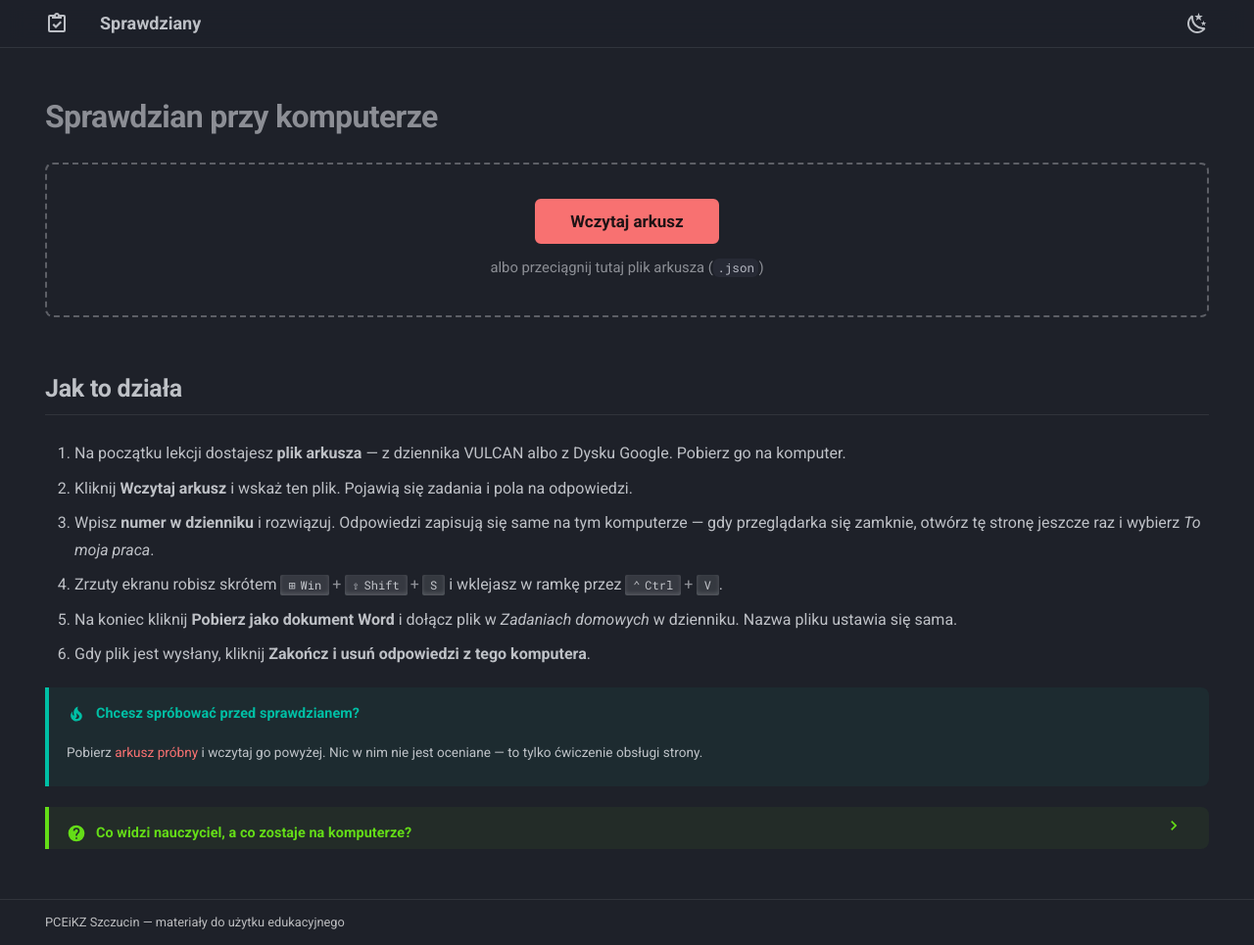
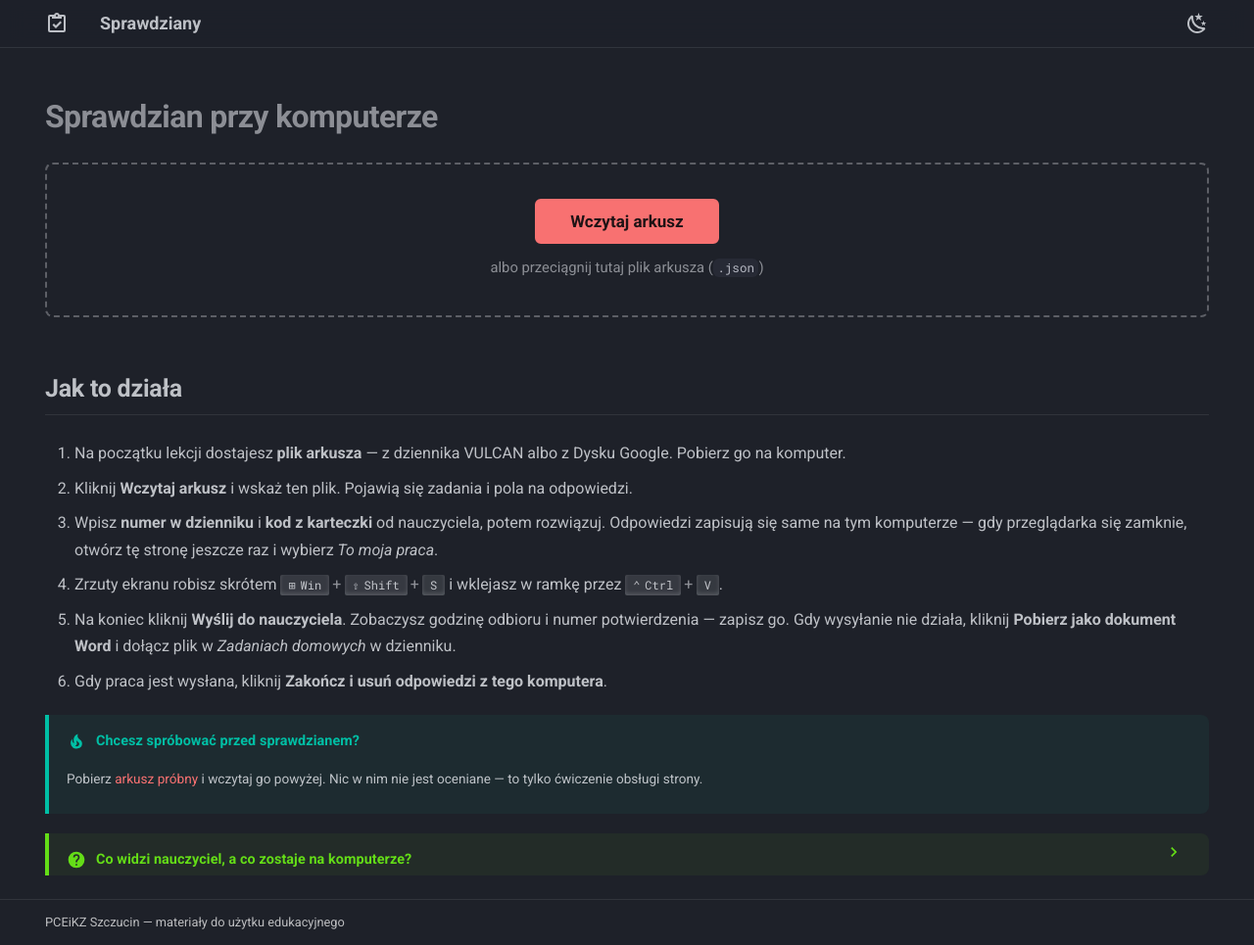
Before and after one commit to JosiMate/sprawdziany, an MkDocs documentation site: the page built from docs/index.md, in a window 1280 px wide and 965 px high. Shown: the whole window at 98% size. Built offline with MkDocs 1.6.1 and Material for MkDocs 9.7.7, drawn with Linux system fonts in a browser that asks for light colours; some of the changed lines change nothing that is shown.

Commit message:
add button wyslij

```diff
--- a/docs/assets/js/sprawdzian.js
+++ b/docs/assets/js/sprawdzian.js
@@ -358,8 +358,9 @@
     const a = rekord.arkusz, odp = rekord.odpowiedzi || {};
     const nr = maWartosc(odp._nr) ? `numer w dzienniku <strong>${esc(odp._nr)}</strong>` : "bez wpisanego numeru";
     const zrobione = wszystkichPolecen(a) - bezOdpowiedzi(a, odp).length;
-    const pobrana = rekord.pobrano
-      ? `<p><strong>Dokument Word z tej pracy został już pobrany ${esc(kiedy(rekord.pobrano))}.</strong></p>` : "";
+    const pobrana = (rekord.wyslano
+      ? `<p><strong>Ta praca została już wysłana do nauczyciela ${esc(rekord.wyslano.odebrano || "")}.</strong></p>` : "") +
+      (rekord.pobrano ? `<p><strong>Dokument Word z tej pracy został już pobrany ${esc(kiedy(rekord.pobrano))}.</strong></p>` : "");
     host.innerHTML = `<div class="admonition warning sp-cudza">
       <p class="admonition-title">Na tym komputerze jest rozpoczęta praca</p>
       <p><strong>${esc(a.tytul)}</strong>${a.grupa ? ` · grupa ${esc(a.grupa)}` : ""} · ${nr} ·
@@ -368,8 +369,8 @@
       <p>Jeżeli to <strong>twoja</strong> praca — na przykład przeglądarka się zamknęła — wróć do niej.
         Jeżeli nie — zacznij od nowa. Tamte odpowiedzi zostaną wtedy usunięte z tego komputera.</p>
       <div class="sp-przyciski">
-        <button type="button" class="md-button ${rekord.pobrano ? "" : "md-button--primary"} sp-moja">To moja praca — wracam do niej</button>
-        <button type="button" class="md-button ${rekord.pobrano ? "md-button--primary" : ""} sp-nie-moja">To nie moja — zaczynam od nowa</button>
+        <button type="button" class="md-button ${rekord.pobrano || rekord.wyslano ? "" : "md-button--primary"} sp-moja">To moja praca — wracam do niej</button>
+        <button type="button" class="md-button ${rekord.pobrano || rekord.wyslano ? "md-button--primary" : ""} sp-nie-moja">To nie moja — zaczynam od nowa</button>
       </div></div>`;
     host.querySelector(".sp-moja").addEventListener("click", () => widokPraca(host, rekord));
     host.querySelector(".sp-nie-moja").addEventListener("click", async () => {
@@ -476,12 +477,16 @@
                 value="${esc(odp._nr || "")}" placeholder="np. 12"></td></tr>
           <tr><th scope="row">Klasa</th>
             <td><input type="text" data-pole="_klasa" value="${esc(odp._klasa || a.klasa || "")}"></td></tr>
+          ${host.dataset.odbior ? `<tr><th scope="row">Kod z karteczki</th>
+            <td><input type="text" data-pole="_kod" autocomplete="off" spellcheck="false" maxlength="7"
+                class="sp-kod" value="${esc(odp._kod || "")}" placeholder="5 znaków, np. K7MPQ"></td></tr>` : ""}
         </tbody></table>
       </div>
       ${zadania}
       <div class="kp-stopka">
         <p class="sp-postep" aria-live="polite"></p>
-        <button type="button" class="kp-generuj md-button md-button--primary">Pobierz jako dokument Word</button>
+        ${host.dataset.odbior ? `<button type="button" class="sp-wyslij md-button md-button--primary">Wyślij do nauczyciela</button>` : ""}
+        <button type="button" class="kp-generuj md-button${host.dataset.odbior ? "" : " md-button--primary"}">Pobierz jako dokument Word</button>
         <span class="kp-luka" aria-hidden="true"></span>
         <button type="button" class="sp-zakoncz md-button">Zakończ i usuń odpowiedzi z tego komputera</button>
         <p class="kp-status" role="status" aria-live="polite"></p>
@@ -614,15 +619,72 @@
       } finally { btn.disabled = false; }
     });
 
+    /* Wysłanie do nauczyciela: skrypt Google nauczyciela (adres w data-odbior)
+       sprawdza kod z karteczki i zapisuje pracę na jego Dysku. Treść jako
+       text/plain — wtedy przeglądarka nie pyta skryptu o zgodę (CORS)
+       i można odczytać odpowiedź z numerem potwierdzenia. */
+    const wyslij = host.querySelector(".sp-wyslij");
+    if (wyslij) wyslij.addEventListener("click", async () => {
+      const kod = String(odp._kod || "").toUpperCase().replace(/[^A-Z0-9]/g, "");
+      if (!maWartosc(odp._nr)) { blad(status, "Wpisz najpierw numer w dzienniku."); host.querySelector('[data-pole="_nr"]').focus(); return; }
+      if (kod.length !== 5) { blad(status, "Wpisz kod z karteczki — 5 znaków. Nie masz karteczki? Zawołaj nauczyciela albo pobierz dokument Word."); host.querySelector('[data-pole="_kod"]').focus(); return; }
+      const brak = bezOdpowiedzi(a, odp);
+      wyslij.disabled = true;
+      status.textContent = "Wysyłam pracę…"; status.className = "kp-status";
+      try {
+        await zapiszTeraz();
+        const pola = Object.fromEntries(ukrytePola(a, odp).map((x) => [x.name, x.value === "-" ? "" : x.value]));
+        const odpowiedzi = {};
+        a.zadania.forEach((z) => (z.polecenia || []).forEach((p) => (p.pola || []).forEach((pole) =>
+          idPol({ ...pole, typ: pole.typ || "tekst" }).forEach((id) => { if (id && maWartosc(odp[id])) odpowiedzi[id] = String(odp[id]); }))));
+        const tresc = JSON.stringify({ klasa: pola.klasa, numer: pola.numer, kod,
+          karta_id: pola.karta_id, karta_sufiks: pola.karta_sufiks, karta_tytul: pola.karta_tytul, serwis: pola.serwis,
+          grupa: pola.grupa, arkusz_id: pola.arkusz_id, wypelnione: Number(pola.wypelnione), wszystkie: Number(pola.wszystkie),
+          wygenerowano: pola.wygenerowano, odpowiedzi });
+        let w;
+        try {
+          const resp = await fetch(host.dataset.odbior, { method: "POST", body: tresc,
+            headers: { "Content-Type": "text/plain;charset=utf-8" }, redirect: "follow" });
+          w = await resp.json();
+        } catch {
+          blad(status, "Nie udało się połączyć z serwerem nauczyciela. Sprawdź internet i spróbuj jeszcze raz — " +
+            "albo pobierz dokument Word i oddaj go w dzienniku."); return;
+        }
+        if (w && w.ok) {
+          rekord.wyslano = { odebrano: w.odebrano || "", potwierdzenie: w.potwierdzenie || "" };
+          await zapiszTeraz();
+          status.innerHTML = `<strong>Praca dotarła do nauczyciela</strong> ${esc(w.odebrano || "")}. ` +
+            `Numer potwierdzenia: <strong>${esc(w.potwierdzenie || "")}</strong> — zapisz go. ` +
+            "Teraz kliknij <strong>Zakończ i usuń odpowiedzi</strong>." +
+            (brak.length ? `<br><span class="sp-brak">Bez odpowiedzi: ${esc(brak.join(", "))}. Jeżeli to przeoczenie, uzupełnij i wyślij jeszcze raz — nauczyciel zobaczy obie wersje.</span>` : "");
+          status.className = "kp-status kp-ok";
+          host.querySelector(".sp-zakoncz").classList.add("sp-po-pobraniu");
+          return;
+        }
+        const komunikaty = {
+          zly_kod: `Ten kod nie pasuje do numeru ${esc(odp._nr)} w klasie ${esc(pola.klasa)}. Sprawdź numer, klasę i kod.` +
+            (w.pozostalo != null ? ` Zostało prób: ${esc(w.pozostalo)}.` : ""),
+          zablokowane: "Za dużo złych kodów dla tego numeru — wysyłanie jest zablokowane na godzinę. Zawołaj nauczyciela.",
+          za_czesto: "Za dużo wysyłek w krótkim czasie. Odczekaj kilka minut.",
+          za_duze: "Praca jest za duża do wysłania (zrzuty ekranu). Pobierz dokument Word i oddaj go w dzienniku.",
+          brak_danych: "Brakuje numeru, klasy albo kodu.",
+          nieskonfigurowane: "Odbiór prac nie jest jeszcze włączony. Pobierz dokument Word i oddaj go w dzienniku.",
+        };
+        blad(status, komunikaty[w && w.blad] || "Serwer nauczyciela nie przyjął pracy. Pobierz dokument Word i oddaj go w dzienniku.");
+      } finally { wyslij.disabled = false; }
+    });
+
     /* Usunięcie pracy — bez okienka potwierdzenia, ale na dwa kliknięcia:
        pierwsze zamienia napis na pytanie, drugie w ciągu kilku sekund usuwa. */
     const zakoncz = host.querySelector(".sp-zakoncz");
     let uzbrojony = null;
     zakoncz.addEventListener("click", async () => {
       if (!uzbrojony) {
-        zakoncz.textContent = rekord.pobrano
-          ? "Plik wysłany? Kliknij jeszcze raz, żeby usunąć odpowiedzi"
-          : "Nie pobrano jeszcze dokumentu! Kliknij jeszcze raz, żeby mimo to usunąć";
+        zakoncz.textContent = rekord.wyslano
+          ? "Praca wysłana. Kliknij jeszcze raz, żeby usunąć odpowiedzi"
+          : rekord.pobrano
+            ? "Plik wysłany? Kliknij jeszcze raz, żeby usunąć odpowiedzi"
+            : "Praca nie jest ani wysłana, ani pobrana! Kliknij jeszcze raz, żeby mimo to usunąć";
         zakoncz.classList.add("sp-uzbrojony");
         uzbrojony = setTimeout(() => {
           uzbrojony = null;
--- a/docs/assets/sprawdzian.css
+++ b/docs/assets/sprawdzian.css
@@ -166,3 +166,6 @@
 @media print {
   .kp-stopka, .kp-zrzut-pusty, .sp-upusc { display: none !important; }
 }
+
+/* Kod z karteczki (wysyłanie do nauczyciela) */
+.kp-tabela input.sp-kod { text-transform: uppercase; letter-spacing: .12em; font-family: var(--md-code-font-family, monospace); }
--- a/docs/index.md
+++ b/docs/index.md
@@ -7,7 +7,7 @@
 
 # Sprawdzian przy komputerze
 
-<div id="sprawdzian" class="sprawdzian">
+<div id="sprawdzian" class="sprawdzian" data-odbior="https://script.google.com/macros/s/AKfycbwhTDRRQxYs5eECosEyMZ-r0B-jSORYTbSuxw5_c2pepxbGe1MFf_IJgrShjLCM8utm/exec">
   <p>Wczytywanie strony…</p>
   <noscript><p class="kp-blad">Ta strona potrzebuje JavaScriptu. Włącz go w przeglądarce
   albo zawołaj nauczyciela.</p></noscript>
@@ -20,12 +20,13 @@
 1. Na początku lekcji dostajesz **plik arkusza** — z dziennika VULCAN albo z Dysku Google.
    Pobierz go na komputer.
 2. Kliknij **Wczytaj arkusz** i wskaż ten plik. Pojawią się zadania i pola na odpowiedzi.
-3. Wpisz **numer w dzienniku** i rozwiązuj. Odpowiedzi zapisują się same na tym komputerze —
+3. Wpisz **numer w dzienniku** i **kod z karteczki** od nauczyciela, potem rozwiązuj. Odpowiedzi zapisują się same na tym komputerze —
    gdy przeglądarka się zamknie, otwórz tę stronę jeszcze raz i wybierz *To moja praca*.
 4. Zrzuty ekranu robisz skrótem ++win+shift+s++ i wklejasz w ramkę przez ++ctrl+v++.
-5. Na koniec kliknij **Pobierz jako dokument Word** i dołącz plik w *Zadaniach domowych*
-   w dzienniku. Nazwa pliku ustawia się sama.
-6. Gdy plik jest wysłany, kliknij **Zakończ i usuń odpowiedzi z tego komputera**.
+5. Na koniec kliknij **Wyślij do nauczyciela**. Zobaczysz godzinę odbioru i numer
+   potwierdzenia — zapisz go. Gdy wysyłanie nie działa, kliknij **Pobierz jako dokument Word**
+   i dołącz plik w *Zadaniach domowych* w dzienniku.
+6. Gdy praca jest wysłana, kliknij **Zakończ i usuń odpowiedzi z tego komputera**.
 
 !!! tip "Chcesz spróbować przed sprawdzianem?"
 
@@ -34,9 +35,12 @@
 
 ??? question "Co widzi nauczyciel, a co zostaje na komputerze?"
 
-    Strona nie wysyła nigdzie twoich odpowiedzi. Leżą wyłącznie w przeglądarce, na komputerze,
-    przy którym piszesz — dopóki ich nie usuniesz przyciskiem *Zakończ*. Nauczyciel dostaje
-    tylko ten dokument Word, który sam dołączysz w dzienniku.
+    W trakcie pracy odpowiedzi leżą wyłącznie w przeglądarce, na komputerze, przy którym piszesz —
+    dopóki ich nie usuniesz przyciskiem *Zakończ*. Do nauczyciela trafiają dopiero, gdy klikniesz
+    **Wyślij do nauczyciela**: klasa, numer w dzienniku i odpowiedzi (bez imienia i nazwiska)
+    zapisują się na Dysku Google nauczyciela. Kod z karteczki pilnuje, żeby nikt nie wysłał
+    pracy za ciebie. Jeżeli zamiast tego pobierzesz dokument Word, nauczyciel dostanie tylko to,
+    co sam dołączysz w dzienniku.
 
     Kto otworzy stronę po tobie i zastanie twoją pracę, zobaczy jedynie pytanie, czy to jego
     praca, z twoim numerem w dzienniku — i może ją usunąć. Praca zostawiona na komputerze dłużej
```
